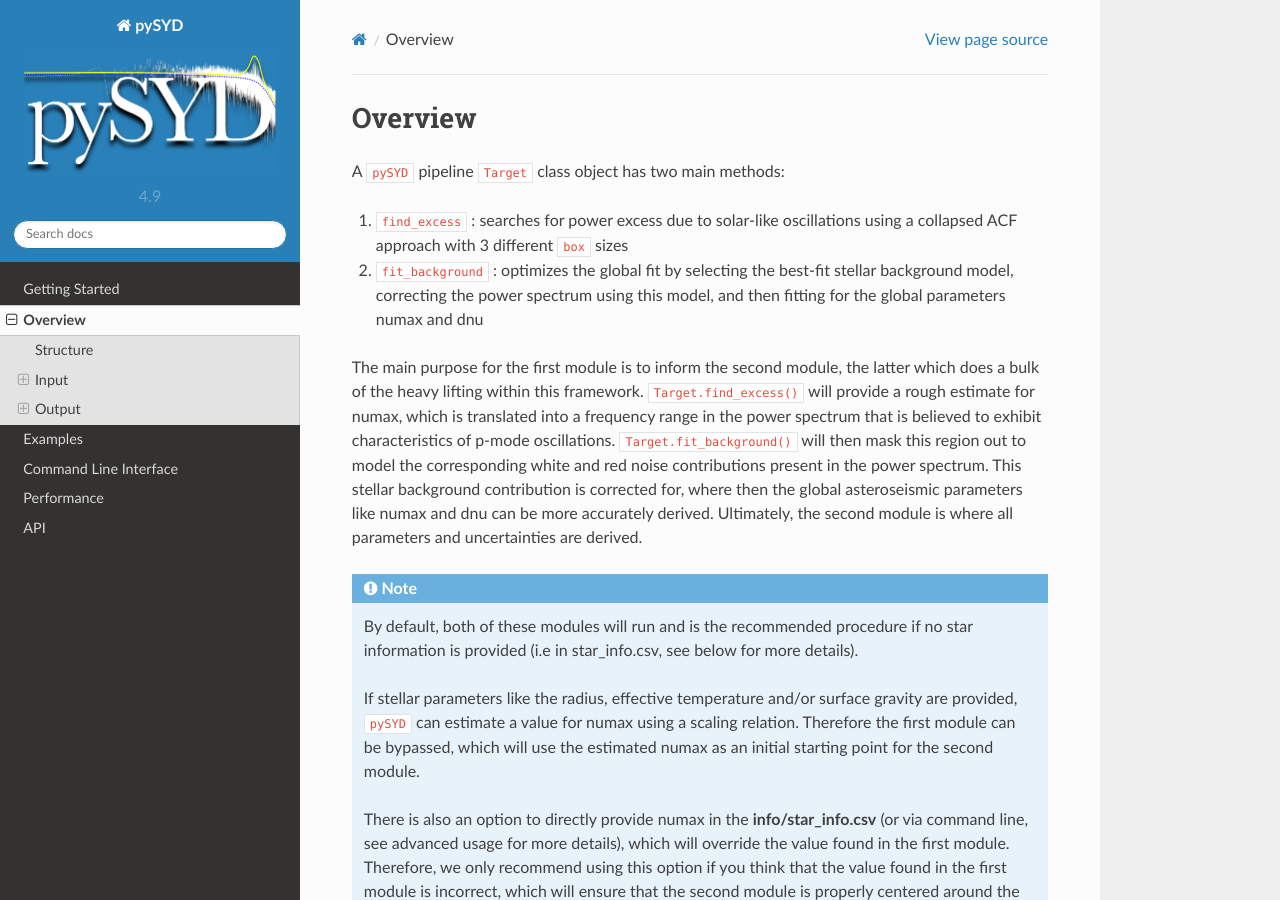
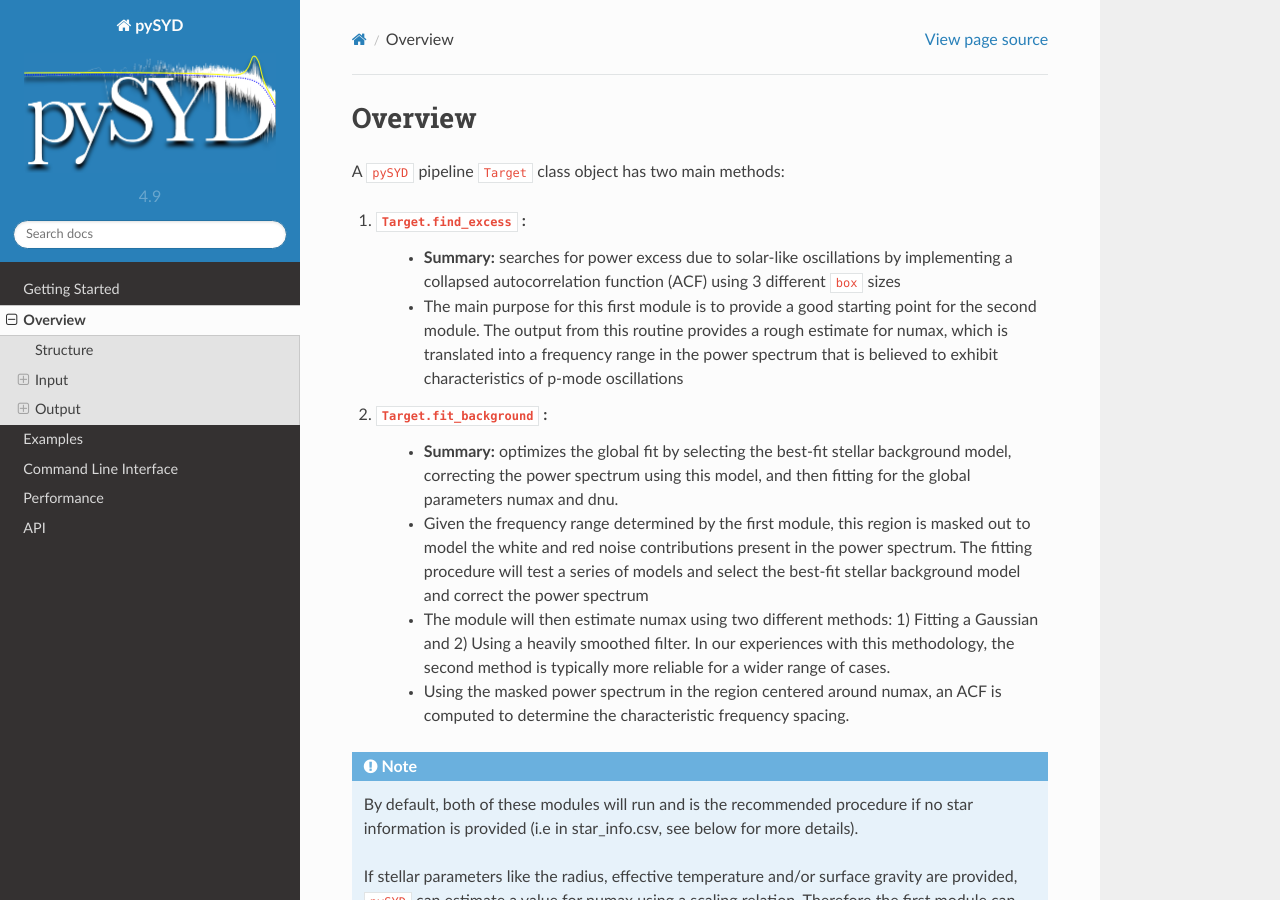
Before and after one commit to ashleychontos/pySYD, a Sphinx documentation site: the page built from docs/overview.rst, in a window 1280 px wide and 900 px high. Built offline with Sphinx 7.4.7 and the Read the Docs theme 2.0.0, drawn with Linux system fonts in a browser that asks for light colours.

Commit message:
Update overview.rst

```diff
--- a/docs/overview.rst
+++ b/docs/overview.rst
@@ -5,19 +5,24 @@ Overview
 
 A ``pySYD`` pipeline ``Target`` class object has two main methods:
 
-#. ``find_excess`` : searches for power excess due to solar-like oscillations using a collapsed
-   ACF approach with 3 different ``box`` sizes
-#. ``fit_background`` : optimizes the global fit by selecting the best-fit stellar background
-   model, correcting the power spectrum using this model, and then fitting for the global parameters
-   numax and dnu
-
-The main purpose for the first module is to inform the second module, the latter which does a bulk of the
-heavy lifting within this framework. ``Target.find_excess()`` will provide a rough estimate for numax, which is translated
-into a frequency range in the power spectrum that is believed to exhibit characteristics of p-mode oscillations.
-``Target.fit_background()`` will then mask this region out to model the corresponding white and red noise contributions
-present in the power spectrum. This stellar background contribution is corrected for, where then the global
-asteroseismic parameters like numax and dnu can be more accurately derived. Ultimately, the second module
-is where all parameters and uncertainties are derived.
+#. ``Target.find_excess`` :
+    * **Summary:** searches for power excess due to solar-like oscillations by implementing a collapsed
+      autocorrelation function (ACF) using 3 different ``box`` sizes
+    * The main purpose for this first module is to provide a good starting point for the
+      second module. The output from this routine provides a rough estimate for numax, which is translated
+      into a frequency range in the power spectrum that is believed to exhibit characteristics of p-mode
+      oscillations
+#. ``Target.fit_background`` :
+    * **Summary:** optimizes the global fit by selecting the best-fit stellar background model, correcting
+      the power spectrum using this model, and then fitting for the global parameters numax and dnu.
+    * Given the frequency range determined by the first module, this region is masked out to model
+      the white and red noise contributions present in the power spectrum. The fitting procedure will
+      test a series of models and select the best-fit stellar background model and correct the power spectrum
+    * The module will then estimate numax using two different methods: 1) Fitting a Gaussian and 2) Using
+      a heavily smoothed filter. In our experiences with this methodology, the second method is typically more
+      reliable for a wider range of cases.
+    * Using the masked power spectrum in the region centered around numax, an ACF is computed to determine
+      the characteristic frequency spacing.
 
 .. note::
 
```
